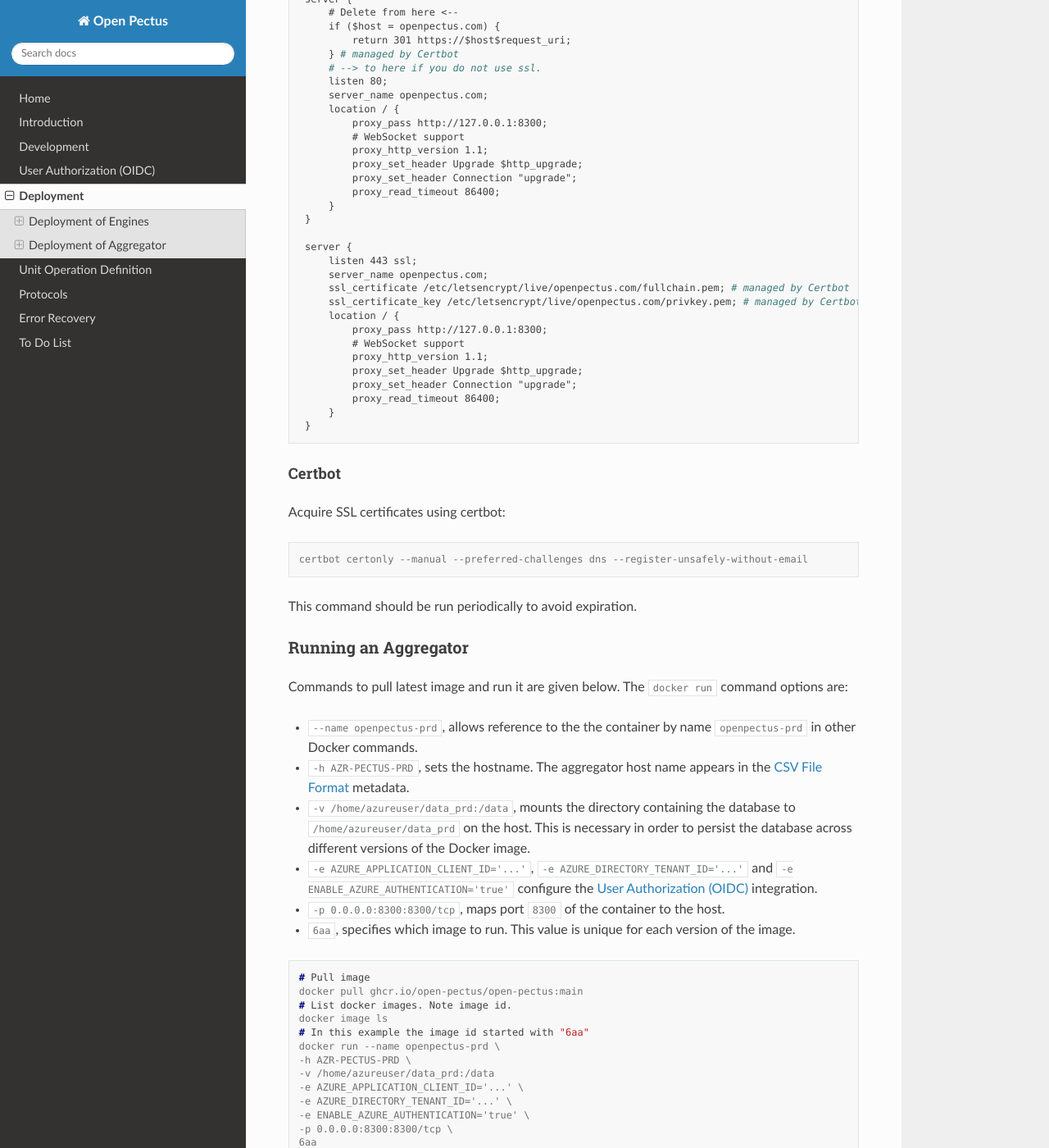
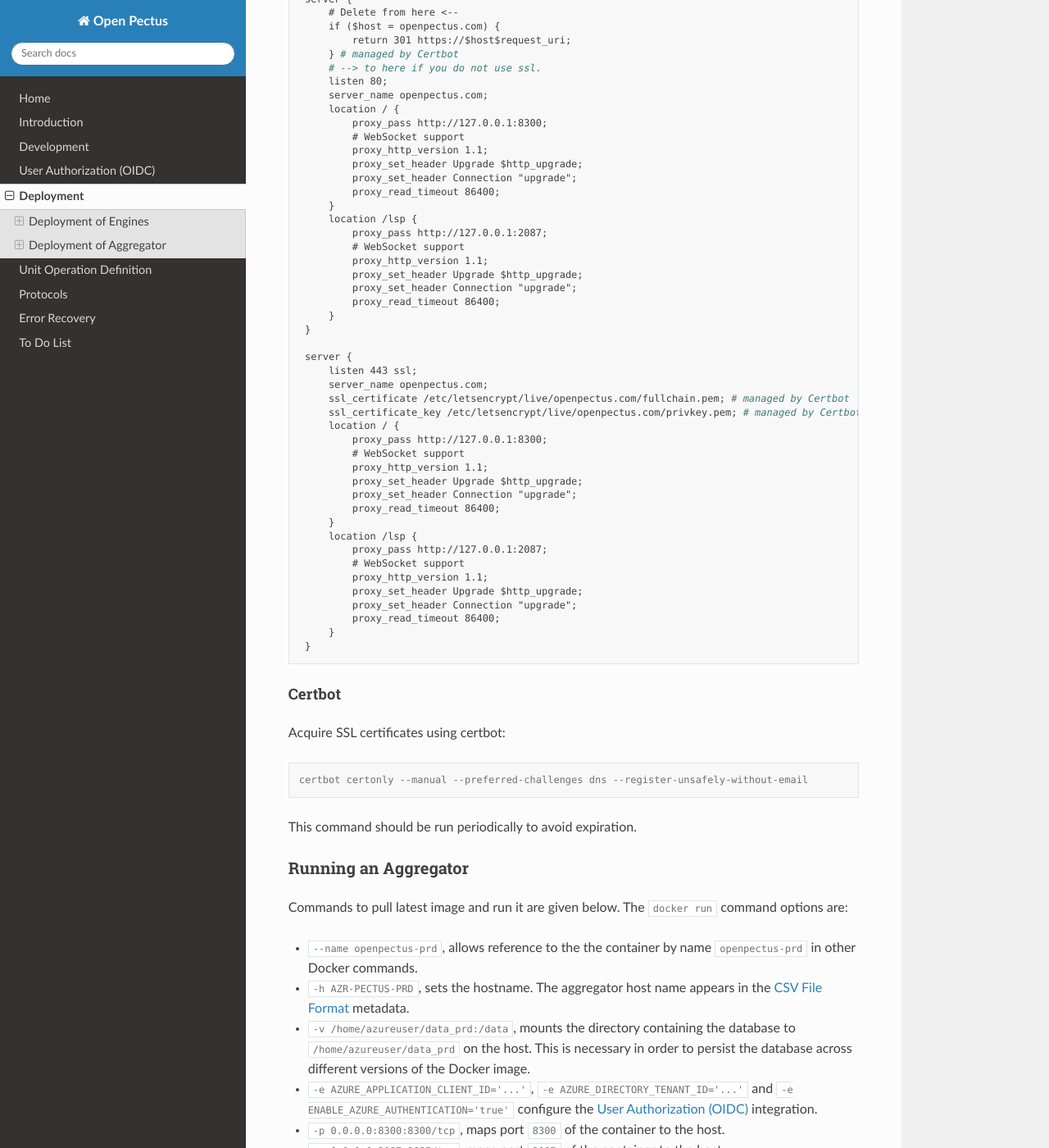
Before and after one commit to Open-Pectus/Open-Pectus, a Sphinx documentation site: the page built from docs/src/Deployment.rst, in a window 1280 px wide and 1400 px high, scrolled down 2708 px. Shown: the whole window at 82% size. Built offline with Sphinx 7.4.7 and the Read the Docs theme 3.1.0, drawn with Linux system fonts in a browser that asks for light colours; some of the changed text lies outside the part shown.

Commit message:
Update Deployment.rst
Add LSP server port.

```diff
--- a/docs/src/Deployment.rst
+++ b/docs/src/Deployment.rst
@@ -129,6 +129,14 @@
             proxy_set_header Connection "upgrade";
             proxy_read_timeout 86400;
         }
+        location /lsp {
+            proxy_pass http://127.0.0.1:2087;
+            # WebSocket support
+            proxy_http_version 1.1;
+            proxy_set_header Upgrade $http_upgrade;
+            proxy_set_header Connection "upgrade";
+            proxy_read_timeout 86400;
+        }
     }
 
     server {
@@ -138,6 +146,14 @@
         ssl_certificate_key /etc/letsencrypt/live/openpectus.com/privkey.pem; # managed by Certbot
         location / {
             proxy_pass http://127.0.0.1:8300;
+            # WebSocket support
+            proxy_http_version 1.1;
+            proxy_set_header Upgrade $http_upgrade;
+            proxy_set_header Connection "upgrade";
+            proxy_read_timeout 86400;
+        }
+        location /lsp {
+            proxy_pass http://127.0.0.1:2087;
             # WebSocket support
             proxy_http_version 1.1;
             proxy_set_header Upgrade $http_upgrade;
@@ -165,6 +181,7 @@
 * :console:`-v /home/azureuser/data_prd:/data`, mounts the directory containing the database to :console:`/home/azureuser/data_prd` on the host. This is necessary in order to persist the database across different versions of the Docker image.
 * :console:`-e AZURE_APPLICATION_CLIENT_ID='...'`, :console:`-e AZURE_DIRECTORY_TENANT_ID='...'` and :console:`-e ENABLE_AZURE_AUTHENTICATION='true'` configure the :ref:`user_authorization` integration.
 * :console:`-p 0.0.0.0:8300:8300/tcp`, maps port :console:`8300` of the container to the host.
+* :console:`-p 0.0.0.0:2087:2087/tcp`, maps port :console:`2087` of the container to the host.
 * :console:`6aa`, specifies which image to run. This value is unique for each version of the image.
 
 .. code-block:: console
@@ -181,6 +198,7 @@
    -e AZURE_DIRECTORY_TENANT_ID='...' \
    -e ENABLE_AZURE_AUTHENTICATION='true' \
    -p 0.0.0.0:8300:8300/tcp \
+   -p 0.0.0.0:2087:2087/tcp \
    6aa
 
 * List running containers using :console:`docker ps`
```
